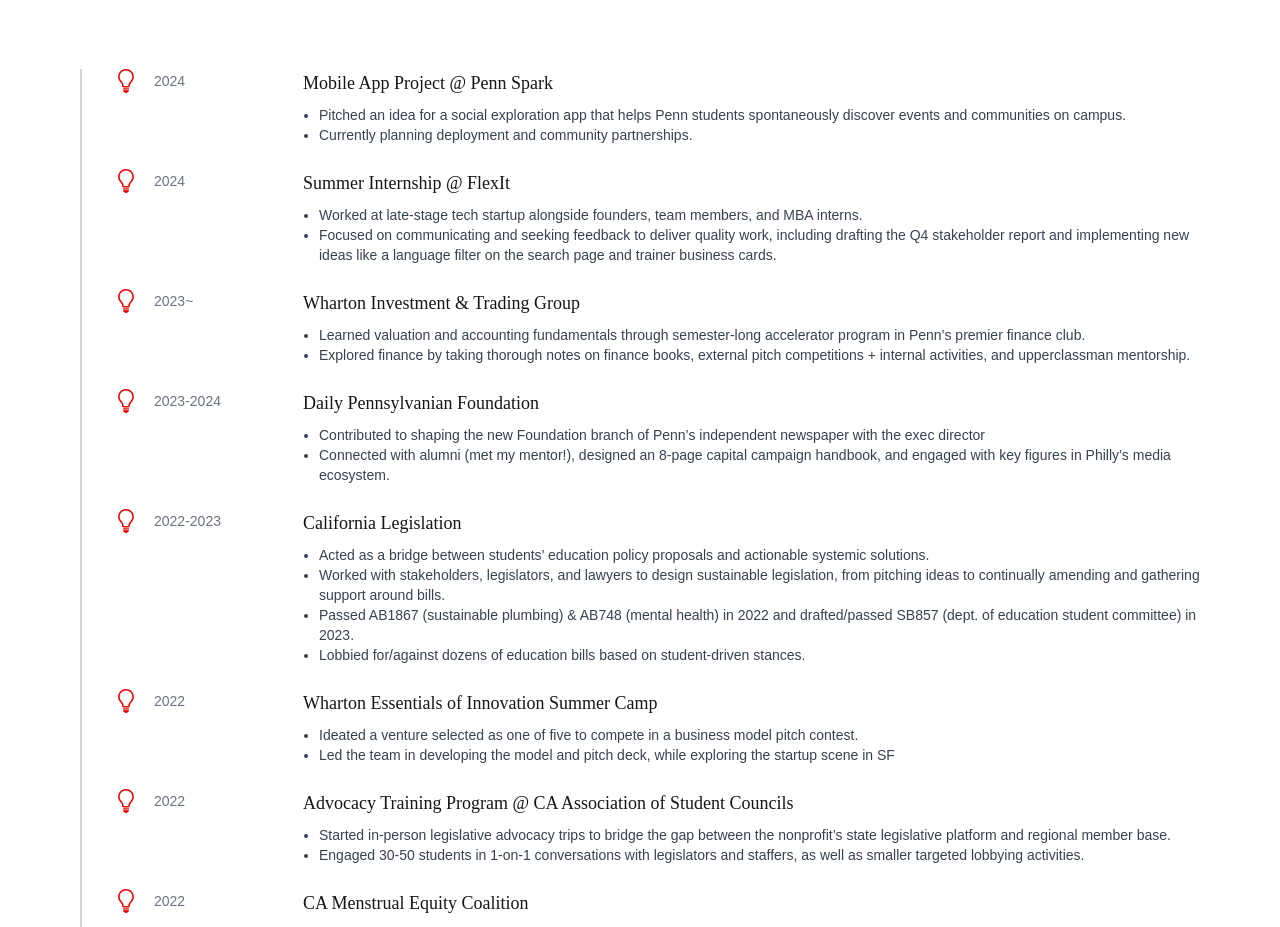
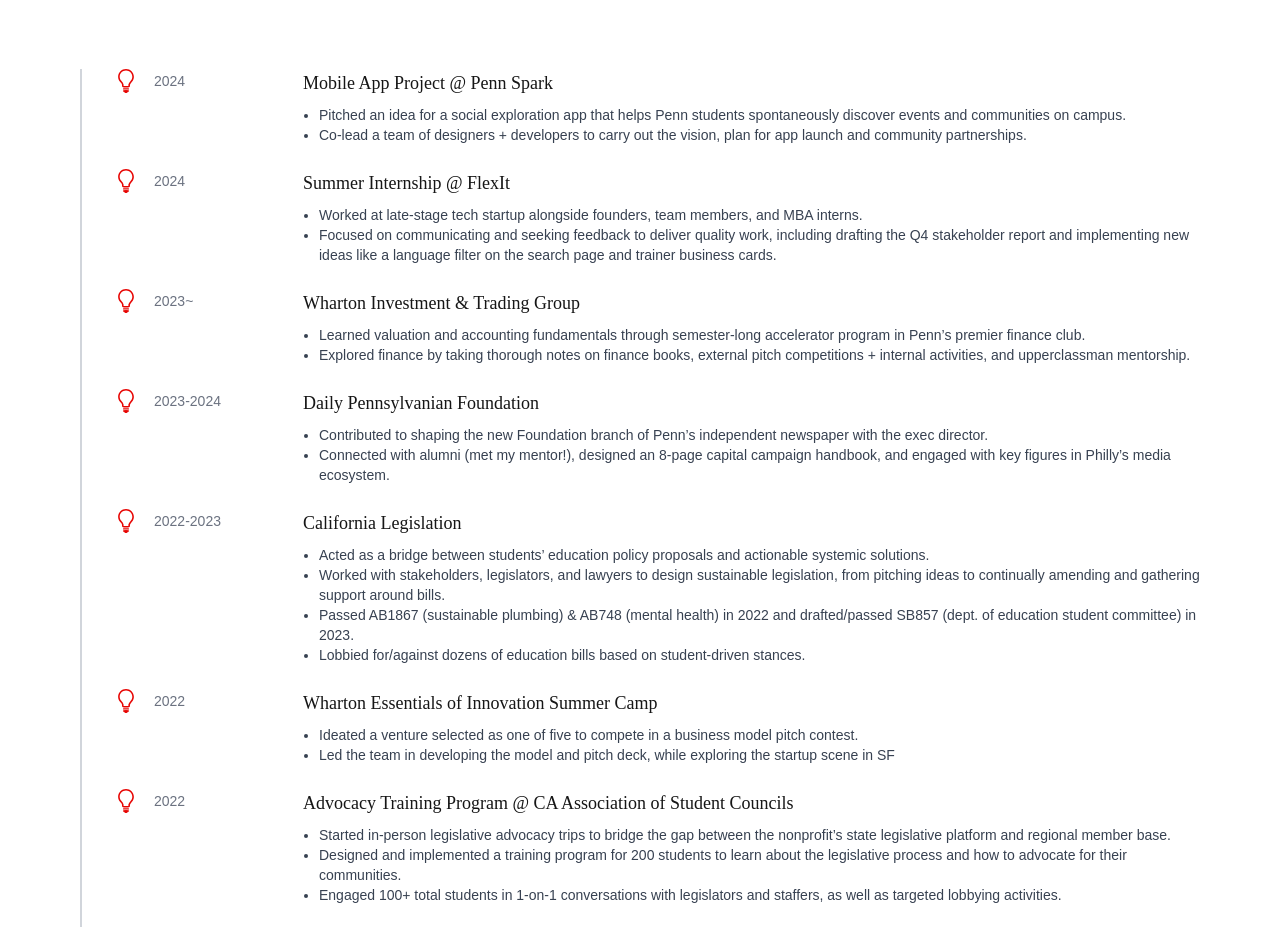
Before and after one commit to kimestelle/my-portfolio, a Next.js app: page / in a window 1280 px wide. Shown: the part 960-1887 px from the top of the page. Built offline with nearby package versions, Linux system fonts and the light colour scheme; a web font is replaced by a local one.

Commit message:
changed some contents

```diff
--- a/src/app/components/Timeline.tsx
+++ b/src/app/components/Timeline.tsx
@@ -47,7 +47,42 @@
         <ul className="mt-2 ml-4 list-disc list-outside">
           {bulletPoints.map((point, index) => (
             <li key={index} className="text-gray-700 text-sm font-sans-serif">
-              {point}
+              {point.includes("Penn Spark") ? (
+                <>
+                  <a
+                    href="https://www.pennspark.org"
+                    target="_blank"
+                    className="text-blue-600 underline"
+                  >
+                    Penn Spark
+                  </a>{" "}
+                  {point.replace("Penn Spark", "")}
+                </>
+              ) : point.includes("Daily Pennsylvanian") ? (
+                <>
+                  <a
+                    href="https://www.thedp.com"
+                    target="_blank"
+                    className="text-blue-600 underline"
+                  >
+                    Daily Pennsylvanian
+                  </a>{" "}
+                  {point.replace("Daily Pennsylvanian", "")}
+                </>
+              ) : point.includes("California Legislation") ? (
+                <>
+                  <a
+                    href="https://leginfo.legislature.ca.gov"
+                    target="_blank"
+                    className="text-blue-600 underline"
+                  >
+                    California Legislation
+                  </a>{" "}
+                  {point.replace("California Legislation", "")}
+                </>
+              ) : (
+                point
+              )}
             </li>
           ))}
         </ul>
@@ -73,14 +108,13 @@
 };
 
 const Timeline: React.FC = () => {
-    const timelineItems: TimelineItemProps[] =
-      [
+  const timelineItems: TimelineItemProps[] = [
     {
       date: "2024",
       description: "Mobile App Project @ Penn Spark",
       bulletPoints: [
         "Pitched an idea for a social exploration app that helps Penn students spontaneously discover events and communities on campus.",
-            "Currently planning deployment and community partnerships.",
+        "Co-lead a team of designers + developers to carry out the vision, plan for app launch and community partnerships.",
       ],
       imageUrls: [],
       iconType: "lightbulb",
@@ -90,7 +124,7 @@
       description: "Summer Internship @ FlexIt",
       bulletPoints: [
         "Worked at late-stage tech startup alongside founders, team members, and MBA interns.",
-            "Focused on communicating and seeking feedback to deliver quality work, including drafting the Q4 stakeholder report and implementing new ideas like a language filter on the search page and trainer business cards."
+        "Focused on communicating and seeking feedback to deliver quality work, including drafting the Q4 stakeholder report and implementing new ideas like a language filter on the search page and trainer business cards.",
       ],
       imageUrls: ["/images/flexit-internship.jpg"],
       iconType: "lightbulb",
@@ -109,7 +143,7 @@
       date: "2023-2024",
       description: "Daily Pennsylvanian Foundation",
       bulletPoints: [
-            "Contributed to shaping the new Foundation branch of Penn’s independent newspaper with the exec director",
+        "Contributed to shaping the new Foundation branch of Penn’s independent newspaper with the exec director.",
         "Connected with alumni (met my mentor!), designed an 8-page capital campaign handbook, and engaged with key figures in Philly’s media ecosystem.",
       ],
       imageUrls: ["/images/daily-pennsylvanian.jpg"],
@@ -142,7 +176,8 @@
       description: "Advocacy Training Program @ CA Association of Student Councils",
       bulletPoints: [
         "Started in-person legislative advocacy trips to bridge the gap between the nonprofit’s state legislative platform and regional member base.",
-            "Engaged 30-50 students in 1-on-1 conversations with legislators and staffers, as well as smaller targeted lobbying activities.",
+        "Designed and implemented a training program for 200 students to learn about the legislative process and how to advocate for their communities.",
+        "Engaged 100+ total students in 1-on-1 conversations with legislators and staffers, as well as targeted lobbying activities.",
       ],
       imageUrls: ["/images/advocacy-training.jpg"],
       iconType: "lightbulb",
--- a/src/app/components/blocks/CreativityBlock.tsx
+++ b/src/app/components/blocks/CreativityBlock.tsx
@@ -12,10 +12,10 @@
   const [emblaRef] = useEmblaCarousel({ loop: true }, [Autoplay({playOnInit: true, delay: 4000})]);
 
   return (
-    <div id='course-container' className='relative w-full h-[22rem] md:h-[28rem] flex flex-col gap-2 p-4 sm:m-2 mt-3 shadow-inner rounded-lg text-black' onClick={onClick}>
+    <div id='course-container' className='relative w-max h-[22rem] md:h-[28rem] flex flex-col gap-2 p-4 sm:m-2 mt-3 shadow-inner rounded-lg text-black' onClick={onClick}>
       <button className="absolute top-2 right-2 text-xl p-2 pr-4 red" onClick={onClose}>×</button>
       <h3>{piece.title}</h3>
-      <div className="embla h-[22rem] md:h-[28rem]" ref={emblaRef}>
+      <div className="embla w-max h-[22rem] md:h-[28rem]" ref={emblaRef}>
         <div className="embla__container">
           {piece.imageUrls.map((url, index) => (
             <div key={index} className='embla__slide h-80 object-contain'>
--- a/src/app/globals.css
+++ b/src/app/globals.css
@@ -101,6 +101,10 @@
   color: #E70503;
 }
 
+.blue {
+  color: #0331C2;
+}
+
 .bg-red {
   background: linear-gradient(to left, #e707032f 0%, rgba(231, 5, 3, 0) 100%);
 }
```
Lines whose indentation alone changed are shown as unchanged.
